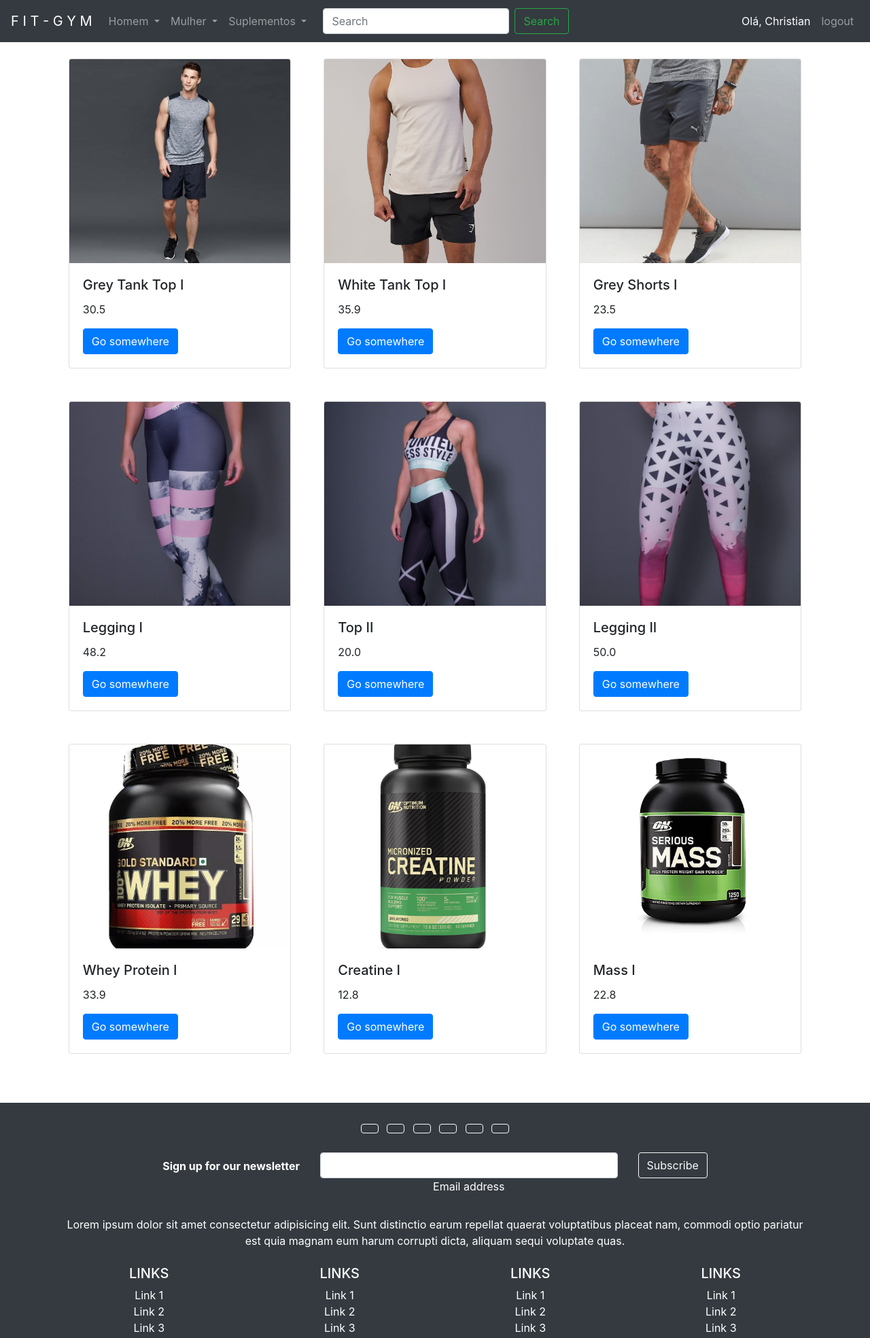
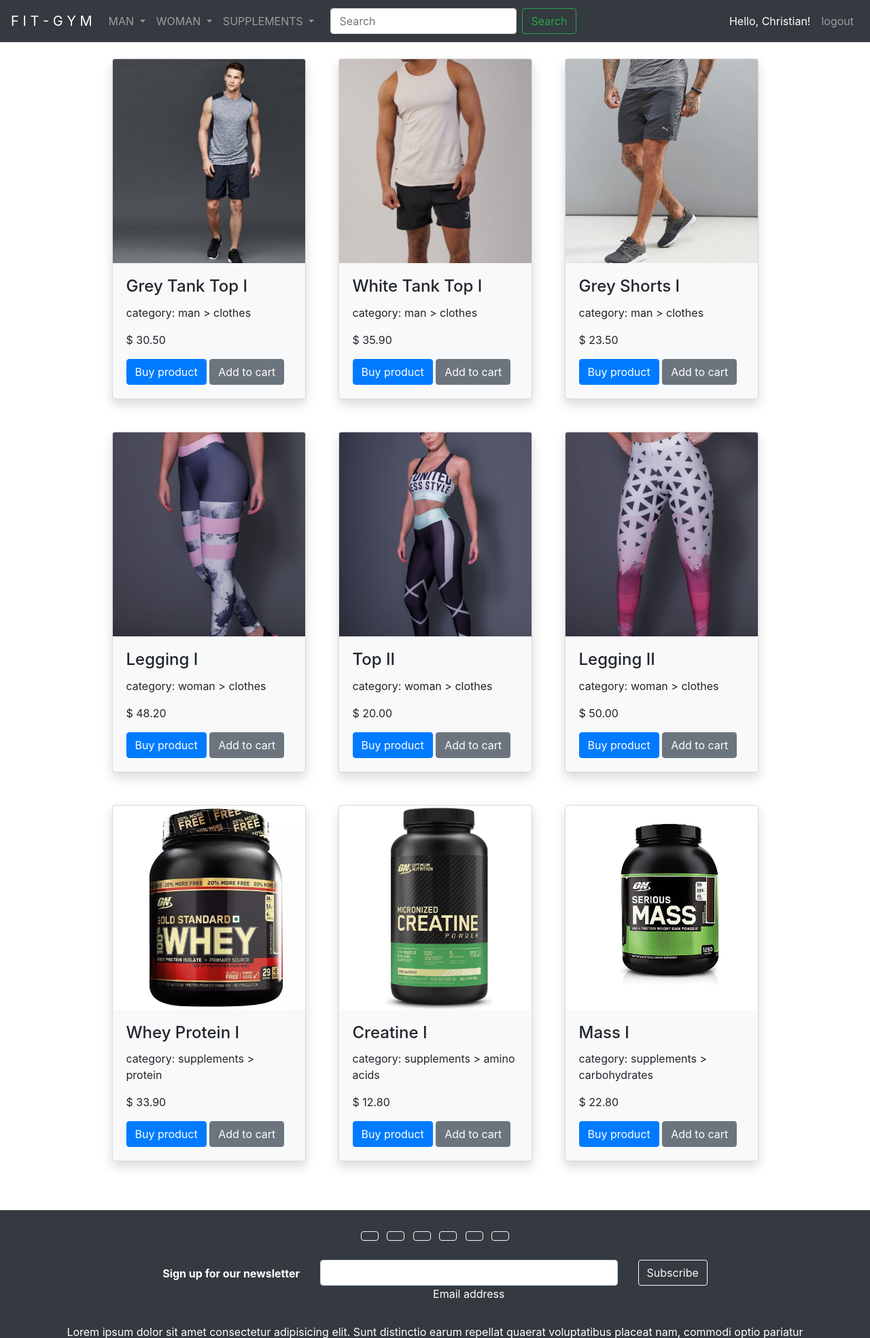
Before and after one commit to ChristianNagata/ecommerce, a Django app: page /products/ in a window 1280 px wide. Shown: the top 1968 px of the page at 68% size. Run offline with Django 3.2, Linux system fonts and the light colour scheme; a user stored in the database is signed in; data comes from the database, SQL or seed files in the repository; both versions use the stored data as it was after the commit; parts of the project's set-up code (start-up, migrations or seed data) failed here and were passed over.

Commit message:
Estruturação e estilização da página do produto

```diff
--- a/static/products/css/style.css
+++ b/static/products/css/style.css
@@ -18,3 +18,37 @@
 .card-produto-largura {
     max-width: 13rem;
 }
+
+/* Mais usado na página do produto */
+.posicao-imagem {
+    object-fit: cover;
+    object-position: left top;
+    height: 450px;
+    width: 450px;
+}
+
+.posicao-imagem2 {
+    object-fit: cover;
+    object-position: 0 35%;
+    height: 150px;
+}
+
+/* usado na página do produto */
+
+.posicao-imagem-zoom {
+    object-fit: cover;
+    object-position: center;
+    height: 100%;
+    width: 100%;
+}
+
+/* usado no modal do produto */
+
+.link-personalizado {
+    text-decoration: none;
+    color: inherit;
+}
+
+.link-personalizado:hover {
+    text-decoration: skyblue;
+}
--- a/templates/base.html
+++ b/templates/base.html
@@ -27,7 +27,7 @@
 
             <li class="nav-item dropdown">
               <a class="nav-link dropdown-toggle" href="#" id="navbarDropdown" role="button" data-toggle="dropdown" aria-expanded="false">
-                Homem
+                MAN
               </a>
               <div class="dropdown-menu" aria-labelledby="navbarDropdown">
                 <a class="dropdown-item" href="#">Action</a>
@@ -39,7 +39,7 @@
 
             <li class="nav-item dropdown">
               <a class="nav-link dropdown-toggle" href="#" id="navbarDropdown" role="button" data-toggle="dropdown" aria-expanded="false">
-                Mulher
+                WOMAN
               </a>
               <div class="dropdown-menu" aria-labelledby="navbarDropdown">
                 <a class="dropdown-item" href="#">Action</a>
@@ -51,7 +51,7 @@
 
             <li class="nav-item dropdown">
               <a class="nav-link dropdown-toggle" href="#" id="navbarDropdown" role="button" data-toggle="dropdown" aria-expanded="false">
-                Suplementos
+                SUPPLEMENTS
               </a>
               <div class="dropdown-menu" aria-labelledby="navbarDropdown">
                 <a class="dropdown-item" href="#">Action</a>
@@ -71,7 +71,7 @@
           <ul class="navbar-nav">
             {% if user.is_authenticated %}
               <li class="nav-item active">
-                <a class="nav-link" href="#">Olá, {{ user.username }}</a>
+                <a class="nav-link" href="#">Hello, {{ user.username }}!</a>
               </li>
               <li class="nav-item">
                 <a class="nav-link" href="{% url 'logout' %}">logout</a>
--- a/templates/products/index.html
+++ b/templates/products/index.html
@@ -47,21 +47,21 @@
 <div class="row justify-content-center bg-light">
 
   <div class="card card-largura card-estilo mt-5 p-0 m-4 col-12 col-md-3 shadow rounded">
-    <a href=""><img src="{% static 'products/img/imagem1-card.jpg' %}" class="card-img-top card-posicao-imagem1"></a>
+    <a href="{% url 'products' %}"><img src="{% static 'products/img/imagem1-card.jpg' %}" class="card-img-top card-posicao-imagem1"></a>
     <div class="card-body">
       <p class="card-text">Some quick example text to build on the card title and make up the bulk of the card's content.</p>
     </div>
   </div>
 
   <div class="card card-largura card-estilo mt-5 p-0 m-4 col-12 col-md-3 shadow rounded">
-    <a href=""><img src="{% static 'products/img/imagem2-card.jpg' %}" class="card-img-top card-posicao-imagem1"></a>
+    <a href="{% url 'products' %}"><img src="{% static 'products/img/imagem2-card.jpg' %}" class="card-img-top card-posicao-imagem1"></a>
     <div class="card-body">
       <p class="card-text">Some quick example text to build on the card title and make up the bulk of the card's content.</p>
     </div>
   </div>
 
   <div class="card card-largura card-estilo mt-5 p-0 m-4 col-12 col-md-3 shadow rounded">
-    <a href=""><img src="{% static 'products/img/imagem3-card.jpg' %}" class="card-img-top card-posicao-imagem1"></a>
+    <a href="{% url 'products' %}"><img src="{% static 'products/img/imagem3-card.jpg' %}" class="card-img-top card-posicao-imagem1"></a>
     <div class="card-body">
       <p class="card-text">Some quick example text to build on the card title and make up the bulk of the card's content.</p>
     </div>
--- a/templates/products/products.html
+++ b/templates/products/products.html
@@ -3,17 +3,21 @@
 
 {% block content %}
 <!-- Cards começo -->
-<div class="row justify-content-center">
-  {% for product in products %}
-    <div class="card card-produto-largura p-0 m-4 col-12 col-md-3">
-      <img src="{{ product.image.url }}" class="card-img-top card-posicao-imagem1" alt="...">
-          <div class="card-body">
-            <h5 class="card-title">{{ product.name }}</h5>
-            <p class="card-text">{{ product.price }}</p>
-            <a href="{% url 'product' product.id %}" class="btn btn-primary">Go somewhere</a>
-          </div>
+<div class="container">
+    <div class="row justify-content-center">
+    {% for product in products %}
+        <div class="card card-produto-largura p-0 m-4 col-12 col-md-3 bg-light shadow">
+        <a href="{% url 'product' product.id %}"><img src="{{ product.image.url }}" class="card-img-top card-posicao-imagem1" alt="..."></a>
+            <div class="card-body">
+                <a href="{% url 'product' product.id %}" class="link-personalizado"><h4 class="card-title">{{ product.name }}</h4></a>
+                <p class="">category: {{ product.category }} > {{ product.sub_category }}</p>
+                <p class="card-text">$ {{ product.price|stringformat:".2f" }}</p>
+                <a href="{% url 'product' product.id %}" class="btn btn-primary">Buy product</a>
+                <a href="#" class="btn btn-secondary">Add to cart</a>
+            </div>
+        </div>
+    {% endfor %}
     </div>
-  {% endfor %}
 </div>
 <!-- Cards final -->
 {% endblock content %}
```
Also changed, not shown: templates/products/product.html (+87 -4 lines), db.sqlite3.
